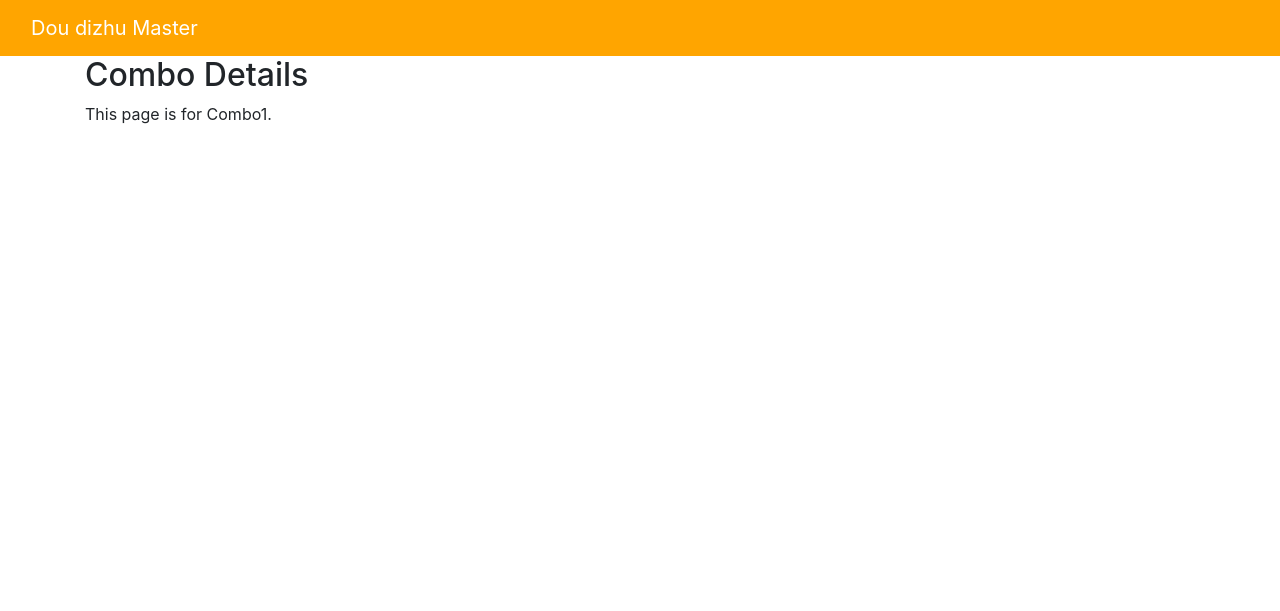
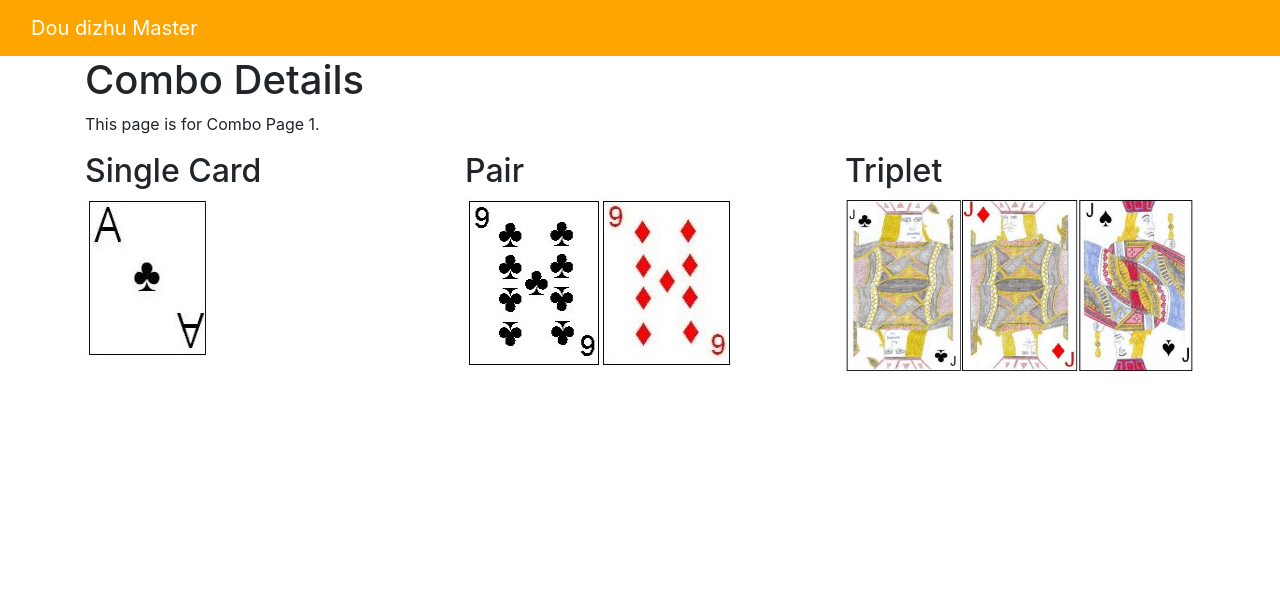
Before and after one commit to fzhu12/Dou-Dizhu, a Flask app: page /combo/1 in a window 1280 px wide. Shown: the top 611 px of the page. Run offline with Flask 3, Linux system fonts and the light colour scheme; some libraries are stand-ins or nearby versions.

Commit message:
add combo features

```diff
--- a/server.py
+++ b/server.py
@@ -1,9 +1,14 @@
 from flask import Flask, render_template, jsonify, request, redirect, url_for
+import json
 
 app = Flask(__name__)
 
 progress = 1
 score = 0
+
+combo_path = 'static/data/combo.json'
+with open(combo_path, 'r') as combo_data:
+    combo_dic = json.load(combo_data)
 
 @app.route('/')
 def welcome():
@@ -12,7 +17,7 @@ def welcome():
 @app.route('/increment_progress')
 def increment_progress():
     global progress
-    progress = min(progress + 1, 7)
+    progress = min(progress + 1, 8)
     return redirect_to_current_progress()
 
 @app.route('/decrement_progress')
@@ -46,7 +51,16 @@ def rules(rule_id):
 
 @app.route('/combo/<int:combo_id>')
 def combo(combo_id):
-    return render_template('combo.html', combo_id=combo_id)
+    max = 3*combo_id
+    if combo_id == 5:
+        combo = [combo_dic[str(max-2)], combo_dic[str(max-1)]]
+    else:
+        combo = [combo_dic[str(max-2)], combo_dic[str(max-1)], combo_dic[str(max)]]
+    return render_template('combo.html', combo_id=combo_id, combo=combo)
+
+@app.route('/detail/<int:detail_id>')
+def detail(detail_id):
+    return render_template('detail.html', detail_id=detail_id, combo=combo_dic[str(detail_id)])
 
 @app.route('/quiz')
 def quiz():
--- /dev/null
+++ b/static/data/combo.json
@@ -0,0 +1,86 @@
+{
+    "1": {
+        "id": "1",
+        "name": "Single Card",
+        "image": "../static/img/combos/single.jpg",
+        "description": "This is a combination consisting of one single card. To beat a previous play of this combination a player must play another single card of a higher denomination."
+    },
+    "2": {
+        "id": "2",
+        "name": "Pair",
+        "image": "../static/img/combos/pair.jpg",
+        "description": "This is a combination consisting of two cards of the exact same denomination. A pair can be beaten by a pair of cards of a higher denomination."
+    },
+    "3": {
+        "id": "3",
+        "name": "Triplet",
+        "image": "../static/img/combos/tri.jpg",
+        "description": "A Triplet is three cards of the exact same denomination. A specific Triplet can be beat by another Triplet of a higher denomination."
+    },
+    "4": {
+        "id": "4",
+        "name": "Triplet with Kicker",
+        "image": "../static/img/combos/tri_single.jpg",
+        "description": "This is a combination consisting of three cards of the same denomination and a fourth card of any other rank. A Triplet with Kicker can be beat by another Triplet with Kicker combination in which the rank of the Triplet cards is of a higher denomination."
+    },
+    "5": {
+        "id": "5",
+        "name": "Triplet with Pair",
+        "image": "../static/img/combos/tri_pair.jpg",
+        "description": "This combination consists of five cards, three cards of the same denomination and two other matching cards. A Triplet with Pair can be beat by another Triplet with Pair in which the Triplet consists of higher ranked cards than the first Triplet."
+    },
+    "6": {
+        "id": "6",
+        "name": "Sequence",
+        "image": "../static/img/combos/seq.jpg",
+        "description": "A Sequence is five or more cards in direct numerical sequence. The lowest allowable card in any sequence is a 3 and the highest is an Ace (Jokers and Twos are not permitted as part of a Sequence). A sequence meld can be beat by another sequence meld consisting of the same number of cards but in which the highest card in the sequence is of a higher denomination than that of the previous sequence."
+    },
+    "7": {
+        "id": "7",
+        "name": "Pair Sequence",
+        "image": "../static/img/combos/seq_pair.jpg",
+        "description": "A Sequence Pair consists of a minimum of at least three pairs of cards, with the denomination of each pair in direct sequence. A Sequence pair can be beaten by a similar sequence pair consisting of the same number of cards but in which the highest pair in the sequence is higher than that of the previous sequence."
+    },
+    "8": {
+        "id": "8",
+        "name": "Triplet Sequence",
+        "image": "../static/img/combos/seq_tri.jpg",
+        "description": "A Sequence Triplet consists of a minimum of at least two Triplets in which the cards of the two sets of triplets are in direct sequential order. A Sequence Triplet can be beaten by another Sequence Triplet consisting of the same number of cards but in which the highest ranked Triplet in the sequence is higher than that from the previous Sequence Triplet."
+    },
+    "9": {
+        "id": "9",
+        "name": "Triplet Sequence with Kickers",
+        "image": "../static/img/combos/seq_tri_kickers.jpg",
+        "description": "A Triple Sequence with Kickers consists of a Triplet Sequence (as described above) with the addition of a number of odd, unmatched cards equal to the number of Triplets contained in the combination. These additional cards may not be of the same denomination as any other card in the Triplets Sequence with Kickers combination. A meld of this type can be beat by another Triplets Sequence with Kickers in which the highest Triplet in the sequence is higher than that of the previous such Triplets Sequence with Kickers."
+    },
+    "10": {
+        "id": "10",
+        "name": "Triplet Sequence with Pairs",
+        "image": "../static/img/combos/seq_tri_pair.jpg",
+        "description": "The Triple Sequence with Pairs consists of a Triplet Sequence (as described above) with one additional Pair of cards added for each Triplet included in that Triplet Sequence. A combination of this type can be beat by another Triplet Sequence with Pairs in which the highest Triplet included in the sequence is higher than the previous such combination."
+    },
+    "11": {
+        "id": "11",
+        "name": "Quad Set with Kickers",
+        "image": "../static/img/combos/quad_kickers.jpg",
+        "description": "A Quad Set with Kickers is a combination consisting of four cards of the exact same denomination and two additional cards included. Each of the two kicker cards must be distinct from any other card comprising that same combination. A Quad Set with Kickers can be beat by another similar meld in which the four equally ranked cards are of a higher rank than that of the previous Quad Set with Kickers."
+    },
+    "12": {
+        "id": "12",
+        "name": "Quad Set with Pairs",
+        "image": "../static/img/combos/quad_pair.jpg",
+        "description": "A Quad Set with Pairs is a combination consisting of four cards of the exact same denomination and two additional pairs. A Quad Set with Pairs can be beaten by another Quad Set with Pairs in which the four equally ranked cards are of a higher denomination than that of the previous Quad Set with Pairs combination on this round."
+    },
+    "13": {
+        "id": "13",
+        "name": "Bomb",
+        "image": "../static/img/combos/bomb.jpg",
+        "description": "Four cards of the exact same denomination. This combination can beat any other combination in the game except a Rocket (see below) or another Bomb of higher ranking. When comparing two Bombs to determine which one is higher ranking, the one which is comprised of higher ranking cards is considered to be the higher."
+    },
+    "14": {
+        "id": "14",
+        "name": "Rocket",
+        "image": "../static/img/combos/rocket.jpg",
+        "description": "A Rocket consists of the two Jokers. This combination is the highest ranking combination in the game and can be played, on a players turn, to beat any other previous combination."
+    }
+}
--- a/templates/combo.html
+++ b/templates/combo.html
@@ -1,7 +1,39 @@
 {% extends "layout.html" %}
 {% block content %}
-    <h2>Combo Details</h2>
-    <p>This page is for Combo{{ combo_id }}.</p>
+    <h1>Combo Details</h1>
+    <p>This page is for Combo Page {{ combo_id }}.</p>
+    {% if combo_id == 5 %}
+        <p>This is the last page for this section.</p>
+    {% endif %}
+    <div class="row">
+        <h2 class="col-4">{{ combo[0].name }}</h2>
+        <h2 class="col-4">{{ combo[1].name }}</h2>
+        {% if combo|length == 3 %}
+            <h2 class="col-4">{{ combo[2].name }}</h2>
+        {% endif %}
+    </div>
+    <div class="row">
+        <div class="col-4">
+            {% set link = "/detail/" ~ combo[0].id %}
+            <a href={{ link }}>
+                <img class="img-fluid" src={{ combo[0].image }} alt={{ combo[0].name }}">
+            </a>
+        </div>
+        <div class="col-4">
+            {% set link = "/detail/" ~ combo[1].id %}
+            <a href={{ link }}>
+                <img class="img-fluid" src={{ combo[1].image }} alt={{ combo[1].name }}">
+            </a>
+        </div>
+        {% if combo|length == 3 %}
+            <div class="col-4">
+                {% set link = "/detail/" ~ combo[2].id %}
+                <a href={{ link }}>
+                    <img class="img-fluid" src={{ combo[2].image }} alt={{ combo[2].name }}">
+                </a>
+            </div>
+        {% endif %}
+    </div>
     <div class="nav-arrows-container">
         <a href="{{ url_for('decrement_progress') }}" class="left-arrow">←</a>
         <a href="{{ url_for('increment_progress') }}" class="right-arrow">→</a>
```
Also changed, not shown: templates/detail.html (added, +15 -0 lines), static/img/combos/bomb.jpg (added), static/img/combos/pair.jpg (added), static/img/combos/quad_kickers.jpg (added), static/img/combos/quad_pair.jpg (added), static/img/combos/rocket.jpg (added), static/img/combos/seq.jpg (added), static/img/combos/seq_pair.jpg (added), static/img/combos/seq_tri.jpg (added), static/img/combos/seq_tri_kickers.jpg (added), static/img/combos/seq_tri_pair.jpg (added), static/img/combos/single.jpg (added), static/img/combos/tri.jpg (added), static/img/combos/tri_pair.jpg (added), 1 more files.
